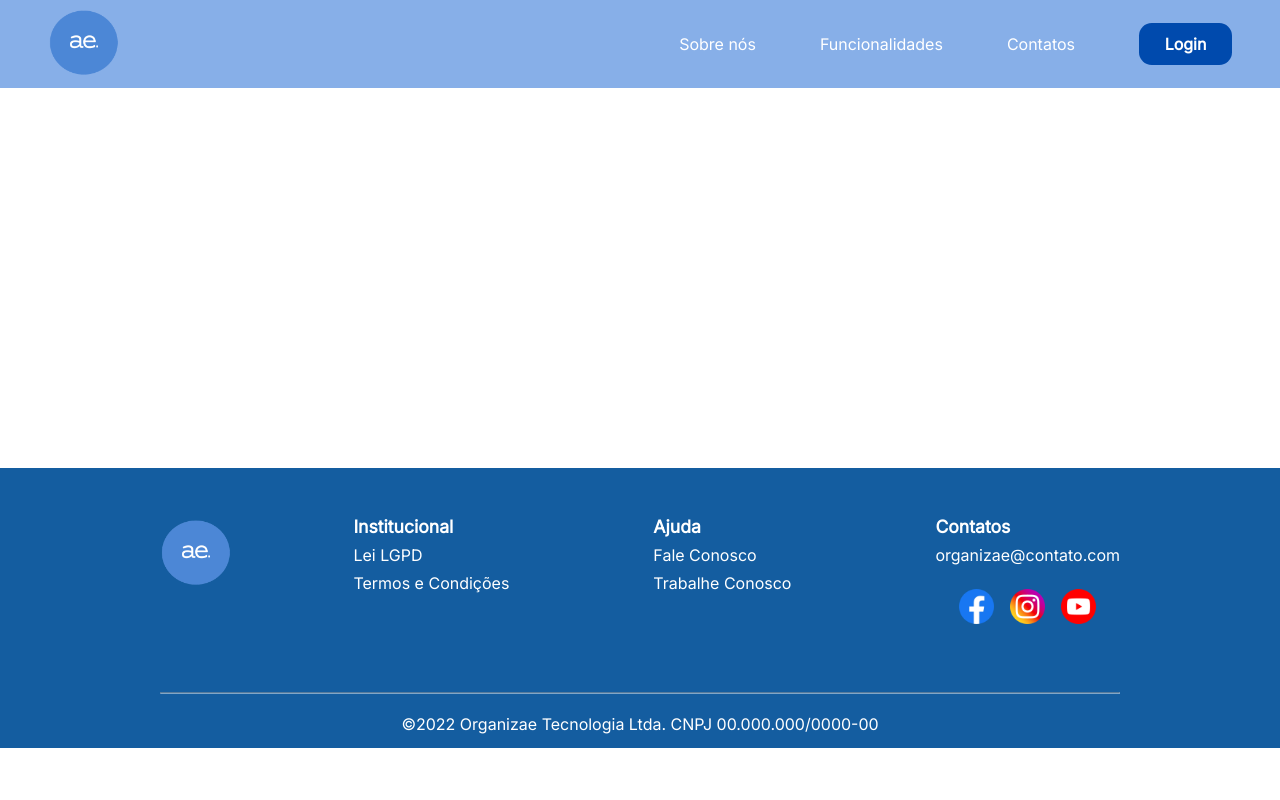
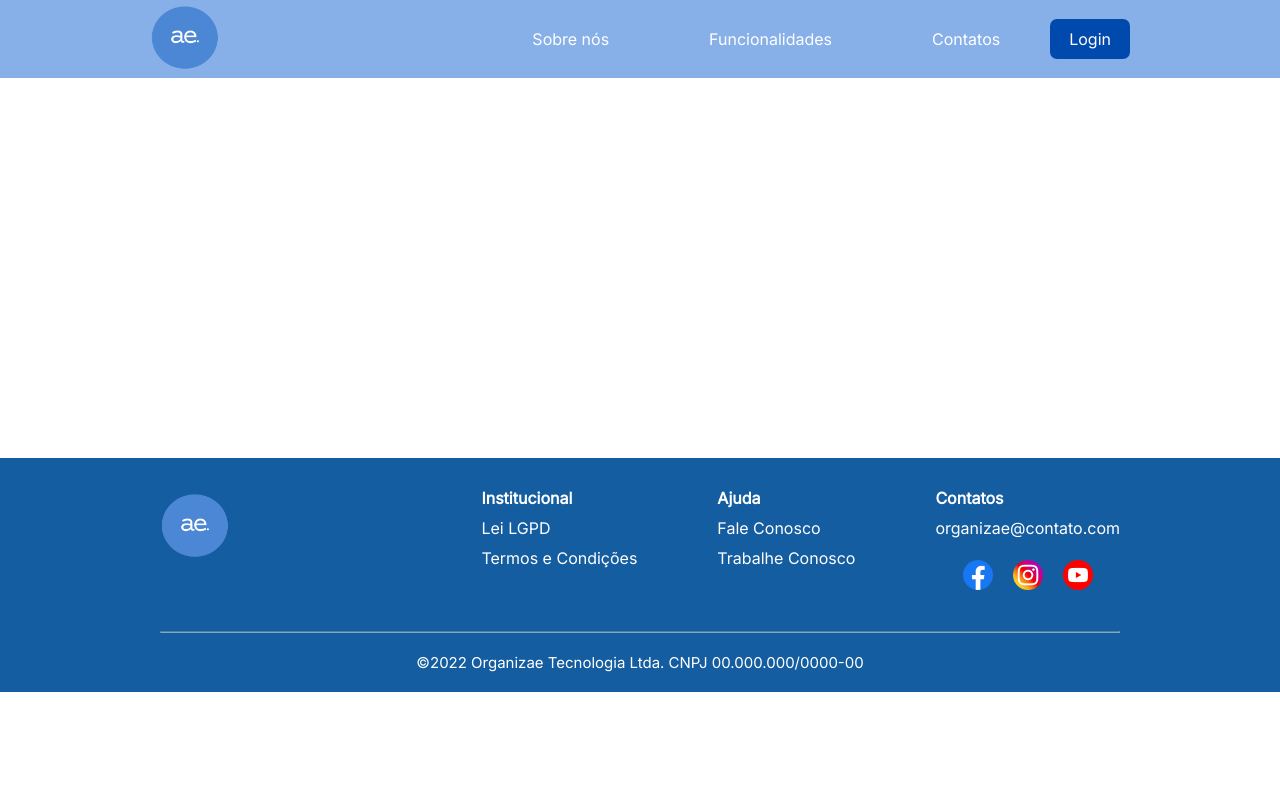
Before and after one commit to CaioAlves10/Organizae, a PHP site: page /header-footer.html in a window 1280 px wide. Run offline with PHP 8.4, Linux system fonts and the light colour scheme.

Commit message:
header e footer prontos

```diff
--- a/header-footer.css
+++ b/header-footer.css
@@ -6,41 +6,44 @@
     box-sizing: border-box;
 }
 
-body {
-    font-size: 1rem;
-    font-family: 'Inter', sans-serif;
+html {
+    /* a cada 1rem será considerado 10px */
+    font-size: 62.5%;
 }
 
-a {
-    text-decoration: none;
-    color: white;
-}
+body {
+    font-size: 1.6rem;
+    font-family: 'Inter', sans-serif;
 
-ul {
-    list-style: none;
+    height: 100vh;
 }
 
 /* Header */
+
+header {
+    background: #87AFE8;
+}
 
 #navHeader {
     display: flex;
     justify-content: space-between;
     align-items: center;
 
-    background: #87AFE8;
-    height: 5.5rem;
-    min-width: 40rem;
-    padding: 0 3rem;
+    width: 80%;
+    max-width: 980px;
+    margin: auto;
 }
 
 #menu {
     display: flex;
     align-items: center;
-    gap: 4rem;
+    gap: 5rem;
 }
 
-#navHeader img, #rodape img {
-    width: 4.5rem;
+#navHeader img,
+#footerSection img {
+    width: 70px;
+    padding: 2px 0;
 }
 
 .buttonMenu {
@@ -48,57 +51,390 @@ ul {
     justify-content: center;
     align-items: center;
 
+    padding: 1rem 1.9rem;
+    border-radius: 0.7rem;
+
     background-color: #004AAD;
-    font-weight: bold;
-    padding: 0.7rem 1.6rem;
-    border-radius: 0.8rem;
+    color: #fff;
 }
+
+.buttonMenu:hover {
+    opacity: 0.9;
+}
+
+header nav .menuSection ul,
+footer #footerSection div ul {
+    list-style: none;
+}
+
+header nav .menuSection ul li a,
+footer #footerSection div ul li a {
+    text-decoration: none;
+    color: white;
+}
+
 
 /* Footer */
 
 footer {
     background: #145DA0;
-    height: 17.5rem;
-    padding: 3rem 10rem;
+    height: auto;
+    /* padding: 3rem 10rem 2rem; */
     color: white;
 }
 
-footer #rodape {
+footer #footerContainer {
+    width: 75%;
+    max-width: 980px;
+    margin: auto;
+    padding: 3rem 0 2rem;
+}
+
+footer #footerSection {
     display: flex;
     justify-content: space-between;
 
-    margin-bottom: 4rem;
+    margin-bottom: 3.5rem;
 }
 
-#linksFooter {
+footer #linksContainer {
     display: flex;
-    gap: 9rem;
+    gap: 13rem;
 }
 
-#linksFooter ul li {
-    margin-bottom: 0.5rem;
+footer #linksContainer ul li {
+    margin-bottom: 1rem;
 }
 
-.titleFooter {
+footer #footerSection #linksContainer ul .titleContainer {
     font-weight: bold;
-    font-size: 1.1rem;
+    font-size: 1.6rem;
 }
 
-#redeSocialFooter {
+footer #footerSection #linksContainer ul #midiasSection {
     display: flex;
     justify-content: center;
-    gap: 1rem;
+    gap: 2rem;
     padding-top: 1rem;
 }
 
-#redeSocialFooter a img {
-    width: 2.2rem;
+#midiasSection a img {
+    width: 3rem;
 }
 
-#pFooter {
+#infoFooter {
+    font-size: 1.5rem;
     text-align: center;
 }
 
 hr {
     opacity: 0.5;
+    margin-bottom: 2rem;
 }
+
+/* media queries */
+@media (max-width: 1440px) {
+    footer #linksContainer {
+        gap: 8rem;
+    }
+}
+
+@media (max-width: 982px) {
+    html {
+        font-size: 60%;
+    }
+
+    #menu {
+        gap: 4.5rem;
+    }
+
+    #navHeader img,
+    #footerSection img {
+        width: 65px;
+        padding: 5px 0;
+    }
+
+    #midiasSection a img {
+        width: 27px;
+    }
+
+    footer #linksContainer {
+        gap: 6rem;
+    }
+}
+
+@media (max-width: 894px) {
+    #menu {
+        gap: 4rem;
+    }
+
+    #midiasSection a img {
+        width: 27px;
+    }
+
+    footer #footerContainer {
+        width: 80%;
+    }
+
+    footer #linksContainer {
+        gap: 5.5rem;
+    }
+}
+
+@media (max-width: 820px) {
+    html {
+        font-size: 58%;
+    }
+
+    #navHeader img,
+    #footerSection img {
+        width: 60px;
+        padding: 5px 0;
+    }
+
+    #menu {
+        gap: 3.5rem;
+    }
+
+    footer #footerContainer {
+        width: 85%;
+        padding: 2rem 0;
+    }
+
+    footer #linksContainer {
+        gap: 5rem;
+    }
+}
+
+@media (max-width: 730px) {
+    #menu {
+        gap: 3rem;
+    }
+
+
+    footer #linksContainer {
+        gap: 3.7rem;
+    }
+}
+
+@media (max-width: 706px) {
+    html {
+        font-size: 60%;
+    }
+
+    #navHeader {
+        width: 85%;
+    }
+
+    #menu {
+        gap: 2.6rem;
+    }
+
+    #navHeader img,
+    #footerSection img {
+        width: 60px;
+        padding: 6px 0;
+    }
+
+    #midiasSection a img {
+        width: 27px;
+    }
+
+    footer #footerContainer {
+        width: 80%;
+        padding: 2rem 0;
+    }
+
+    footer #footerSection {
+        flex-direction: column;
+        align-items: center;
+        gap: 1rem;
+        margin-bottom: 2rem;
+    }
+
+    footer #linksContainer {
+        flex-direction: column;
+        align-items: center;
+        gap: 2rem;
+    }
+
+    footer #linksContainer .divContainer {
+        display: flex;
+        flex-direction: column;
+        align-items: center;
+    }
+}
+
+@media (max-width: 655px) {
+    #navHeader {
+        width: 91%;
+    }
+
+    #menu {
+        display: none;
+    }
+
+    .one,
+    .two,
+    .three {
+        background-color: #fff;
+        width: 100%;
+        height: 4px;
+        margin: 6px auto;
+        border-radius: 1rem;
+
+        transition-duration: 0.3s;
+    }
+
+    .menuToggle {
+        width: 35px;
+        height: 30px;
+    }
+
+    /* Aba aberta */
+    .menuSection.on {
+        position: absolute;
+        top: 0;
+        right: 0;
+
+        width: 40vw;
+        height: 287px;
+
+        background: #87AFE8;
+
+        z-index: 10;
+    }
+
+    .menuSection.on nav {
+        display: block;
+    }
+
+    .menuSection.on .menuToggle {
+        position: absolute;
+        right: 11.1%;
+        top: 20px;
+    }
+
+    header nav .menuSection.on #menu {
+        text-align: center;
+        display: block;
+
+        position: absolute;
+        top: 7.9rem;
+        width: 100%;
+    }
+
+    header nav .menuSection.on ul li a {
+        transition-duration: 0.5s;
+        line-height: 4.5rem;
+        display: block;
+    }
+
+    header nav .menuSection.on ul li a:first-child {
+        margin-top: 0.5rem;
+    }
+
+    .lineSeparator {
+        background-color: #D6DFE1;
+        height: 2px;
+        width: 100%;
+        margin: 0px auto;
+        border-radius: 1rem;
+
+        transition-duration: 0.3s;
+    }
+
+    .line {
+        background-color: #fff;
+        height: 1px;
+        width: 80%;
+        margin: 6px auto;
+        border-radius: 1rem;
+
+        transition-duration: 0.3s;
+    }
+
+    .buttonMenu {
+        padding: 0;
+        border-radius: 0;
+        font-size: 1.8rem;
+    }
+}
+
+@media (max-width: 555px) {
+    .menuSection.on .menuToggle {
+        right: 11.3%;
+    }
+}
+
+@media (max-width: 499px) {
+    .menuSection.on .menuToggle {
+        right: 11%;
+    }
+}
+
+@media (max-width: 440px) {
+    html {
+        font-size: 52%;
+    }
+
+    #navHeader {
+        width: 89%;
+    }
+
+    .one,
+    .two,
+    .three {
+        background-color: #fff;
+        width: 100%;
+        height: 3px;
+        margin: 5px auto;
+        border-radius: 1rem;
+
+        transition-duration: 0.3s;
+    }
+
+    .menuToggle {
+        width: 30px;
+        height: 25px;
+    }
+
+    .menuSection.on {
+        height: 255px;
+    }
+
+    .menuSection.on .menuToggle {
+        top: 19px;
+        right: 13.8%;
+    }
+
+    header nav .menuSection.on #menu {
+        top: 8.2rem;
+    }
+
+    #navHeader img,
+    #footerSection img {
+        width: 55px;
+        padding: 5px 0;
+    }
+}
+
+
+
+@media (max-width:320px) {
+    html {
+        font-size: 50%;
+    }
+
+    .menuSection.on {
+        height: 248px;
+    }
+
+    header nav .menuSection.on #menu {
+        top: 8.5rem;
+    }
+}
+
+/*
+
+*/
--- a/header-footer.html
+++ b/header-footer.html
@@ -6,6 +6,7 @@
     <meta http-equiv="X-UA-Compatible" content="IE=edge">
     <meta name="viewport" content="width=device-width, initial-scale=1.0">
     <link rel="stylesheet" href="header-footer.css">
+
     <title>Organizae</title>
 </head>
 
@@ -14,52 +15,67 @@
         <nav id="navHeader">
             <a href="#"><img src="img/logoOrganizae.png" alt="Logo da Organizae"></a>
 
+            <div class="menuSection">
+                <div class="menuToggle">
+                    <div class="one"></div>
+                    <div class="two"></div>
+                    <div class="three"></div>
+                </div>
+
                 <ul id="menu">
+                    <div class="lineSeparator"></div>
                     <li><a href="#">Sobre nós</a></li>
+                    <div class="line"></div>
                     <li><a href="#">Funcionalidades</a></li>
+                    <div class="line"></div>
                     <li><a href="#">Contatos</a></li>
                     <li><a href="#" class="buttonMenu">Login</a></li>
                 </ul>
+            </div>
         </nav>
     </header>
 
     <br><br><br><br><br><br><br><br><br><br><br><br><br><br><br><br><br><br><br>
 
     <footer>
-        <section id="rodape">
+        <section id="footerContainer">
+            <section id="footerSection">
                 <div>
                     <a href="#"><img src="img/logoOrganizae.png" alt="Logo da Organizae"></a>
                 </div>
 
-            <div id="linksFooter">
-                <ul class="boxRodape">
-                    <li class="titleFooter">Institucional</li>
+                <div id="linksContainer">
+                    <ul class="divContainer">
+                        <li class="titleContainer">Institucional</li>
                         <li><a href="#">Lei LGPD</a></li>
                         <li><a href="#">Termos e Condições</a></li>
                     </ul>
-                <ul>
-                    <li class="titleFooter">Ajuda</li>
+                    <ul class="divContainer">
+                        <li class="titleContainer">Ajuda</li>
                         <li><a href="#">Fale Conosco</a></li>
                         <li><a href="#">Trabalhe Conosco</a></li>
                     </ul>
-                <ul>
-                    <li class="titleFooter">Contatos</li>
+                    <ul class="divContainer">
+                        <li class="titleContainer">Contatos</li>
                         <li><a href="#">organizae@contato.com</a></li>
-                    <div id="redeSocialFooter">
-                        <a href="#"><img src="img/icon-facebook.png" alt="Logo do Facebook"></a>
+                        <section id="midiasSection">
+                            <a href="https://pt-br.facebook.com/"><img src="img/icon-facebook.png"
+                                    alt="Logo do Facebook"></a>
                             <a href="#"><img src="img/icon-instagram.png" alt="Logo do Instagram"></a>
                             <a href="#"><img src="img/icon-youtube.png" alt="Logo do Youtube"></a>
-                    </div>
+                        </section>
                     </ul>
                 </div>
             </section>
 
             <hr>
-        <br>
-        <p id="pFooter">
+
+            <p id="infoFooter">
                 ©2022 Organizae Tecnologia Ltda. CNPJ 00.000.000/0000-00
             </p>
+        </section>
     </footer>
+    <script src="header-footer.js"></script>
 </body>
 
 </html>
--- /dev/null
+++ b/header-footer.js
@@ -0,0 +1,13 @@
+let show = true;
+
+const menuSection = document.querySelector(".menuSection")
+const menuToggle = menuSection.querySelector(".menuToggle")
+
+menuToggle.addEventListener("click", () => {
+
+    /* // se o show for "true" coloca "hidden" senão coloca "initial"
+    document.body.style.overflow = show ? "hidden" : "initial" */
+
+    menuSection.classList.toggle("on", show)
+    show = !show;
+})
```
Lines whose indentation alone changed are shown as unchanged.
